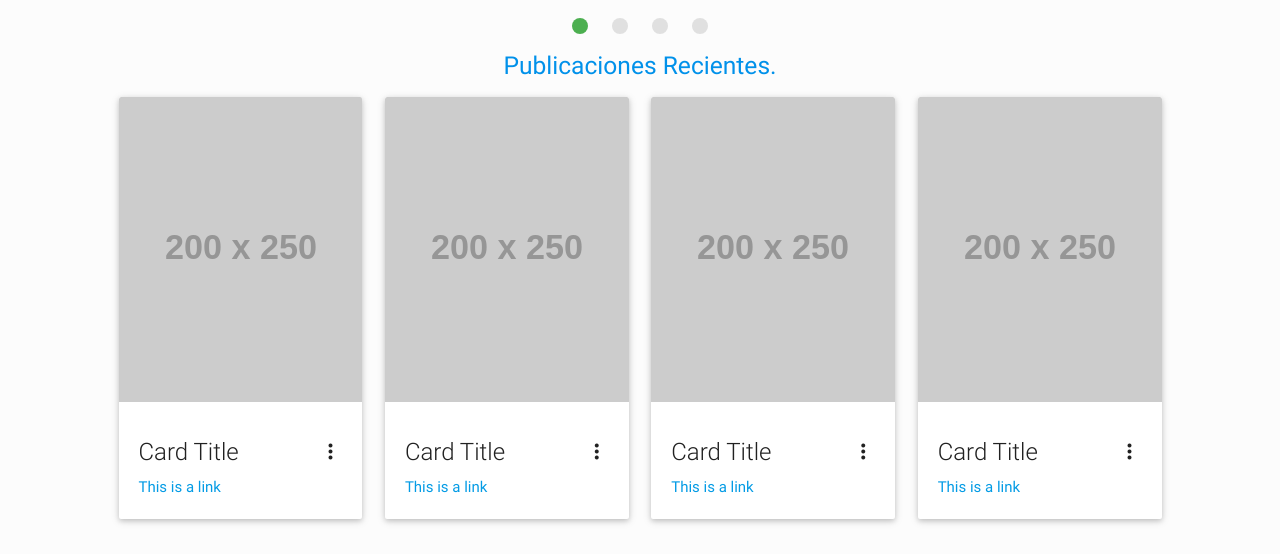
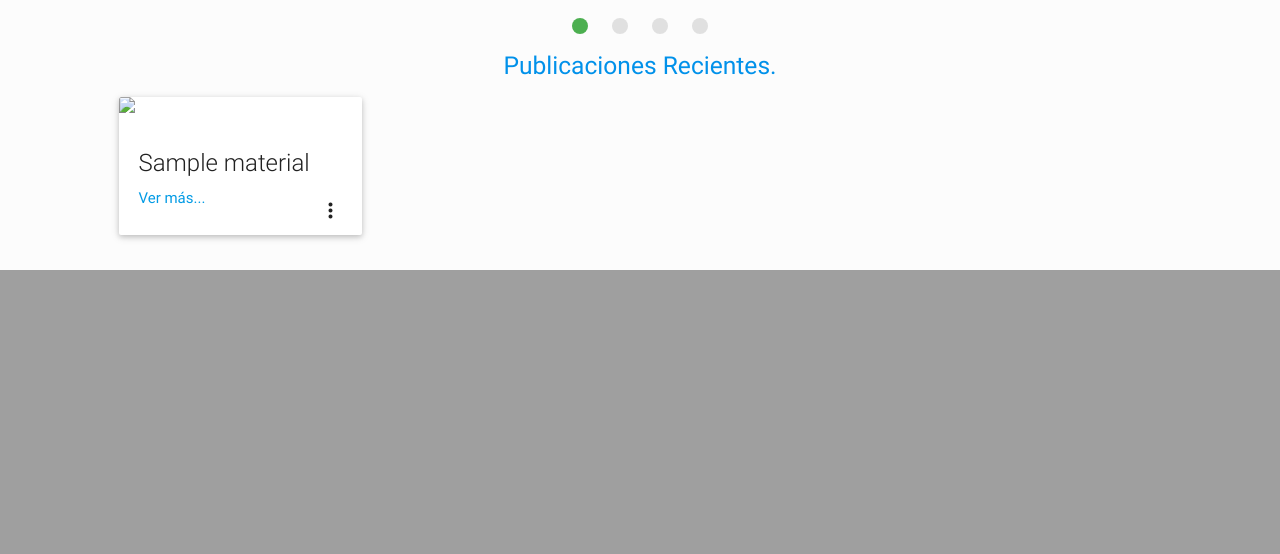
Before and after one commit to ikkerxd/biblioteca, a Django app: template biblioteca/templates/catalogacion/index.html in a window 1280 px wide. Shown: the part 614-1168 px from the top of the page. After the commit the page ends 884 px from the top, so only its background shows below. Run offline with Django 3.2, Linux system fonts and the light colour scheme; the template is opened without the code that fills it: most values are stand-ins (such as "Sample title", 1, 10 or a date in 2020); grey boxes labelled with a size stand in for pictures from a placeholder-image service; some libraries are stand-ins or nearby versions.

Commit message:
vista detalle del material

```diff
--- a/biblioteca/apps/catalogacion/admin.py
+++ b/biblioteca/apps/catalogacion/admin.py
@@ -3,9 +3,9 @@
 
 
 class MaterialAdmin(admin.ModelAdmin):
-    list_display = ['isbn', 'sigantura', 'titulo', 'tipo_material']
+    list_display = ['isbn', 'signatura', 'titulo', 'tipo_material']
     ordering = ['titulo']
-    search_fields = ('isbn', 'sigantura', 'titulo', 'tipo_material',)
+    search_fields = ('isbn', 'signatura', 'titulo', 'tipo_material',)
 
 class EjemplarAdmin(admin.ModelAdmin):
     list_display = ['numero_ingreso', 'material']
--- a/biblioteca/apps/catalogacion/urls.py
+++ b/biblioteca/apps/catalogacion/urls.py
@@ -7,4 +7,9 @@
         views.Index.as_view(),
         name="Index"
     ),
+    url(
+        r'^publicacion/(?P<pk>\d+)$',
+        views.MaterialView.as_view(),
+        name="material"
+    ),
 ]
--- a/biblioteca/biblioteca/settings/base.py
+++ b/biblioteca/biblioteca/settings/base.py
@@ -27,6 +27,8 @@
 )
 
 THIRD_PARTY_APPS = (
+    'import_export',
+
 )
 
 INSTALLED_APPS = DJANGO_APPS + LOCAL_APPS + THIRD_PARTY_APPS
--- a/biblioteca/templates/catalogacion/index.html
+++ b/biblioteca/templates/catalogacion/index.html
@@ -14,69 +14,31 @@
             <h5 class="center-align light-blue-text text-accent-4 title-section">Publicaciones Recientes.</h5>
             <div class="row">
 
+              {% for material in materiales %}
 
                 <div class="col s12 m3">
                     <div class="card">
                         <div class="card-image waves-effect waves-block waves-light">
-                          <img class="activator" src="http://placehold.it/200x250">
+                          <img class="activator" src="{{ material.portada.url }}" >
                         </div>
                         <div class="card-content">
-                          <span class="card-title activator grey-text text-darken-4">Card Title<i class="mdi-navigation-more-vert right"></i></span>
-                          <p><a href="#">This is a link</a></p>
+                          <span class="card-title activator grey-text text-darken-4">{{ material.titulo }}<i class="mdi-navigation-more-vert right"></i></span>
+                          <p><a href="{% url 'catalogacion_app:material' material.pk %}">Ver más...</a></p>
                         </div>
                         <div class="card-reveal">
-                          <span class="card-title grey-text text-darken-4">Card Title<i class="mdi-navigation-close right"></i></span>
-                          <p>Here is some more information about this product that is only revealed once clicked on.</p>
-                        </div>
-                    </div>
-                </div>
-                <div class="col s12 m3">
-                    <div class="card">
-                        <div class="card-image waves-effect waves-block waves-light">
-                          <img class="activator" src="http://placehold.it/200x250">
-                        </div>
-                        <div class="card-content">
-                          <span class="card-title activator grey-text text-darken-4">Card Title<i class="mdi-navigation-more-vert right"></i></span>
-                          <p><a href="#">This is a link</a></p>
-                        </div>
-                        <div class="card-reveal">
-                          <span class="card-title grey-text text-darken-4">Card Title<i class="mdi-navigation-close right"></i></span>
-                          <p>Here is some more information about this product that is only revealed once clicked on.</p>
+                          <span class="card-title grey-text text-darken-4">{{ material.titulo }}<i class="mdi-navigation-close right"></i></span>
+                             {% for autor in material.autor.all %}
+                              <p>
+                                {{ autor }}
+
+                              </p>
+                             {% endfor %}
+
                         </div>
                     </div>
                 </div>
 
-                <div class="col s12 m3">
-                    <div class="card">
-                        <div class="card-image waves-effect waves-block waves-light">
-                          <img class="activator" src="http://placehold.it/200x250">
-                        </div>
-                        <div class="card-content">
-                          <span class="card-title activator grey-text text-darken-4">Card Title<i class="mdi-navigation-more-vert right"></i></span>
-                          <p><a href="#">This is a link</a></p>
-                        </div>
-                        <div class="card-reveal">
-                          <span class="card-title grey-text text-darken-4">Card Title<i class="mdi-navigation-close right"></i></span>
-                          <p>Here is some more information about this product that is only revealed once clicked on.</p>
-                        </div>
-                    </div>
-                </div>
-
-                <div class="col s12 m3">
-                    <div class="card">
-                        <div class="card-image waves-effect waves-block waves-light">
-                          <img class="activator" src="http://placehold.it/200x250">
-                        </div>
-                        <div class="card-content">
-                          <span class="card-title activator grey-text text-darken-4">Card Title<i class="mdi-navigation-more-vert right"></i></span>
-                          <p><a href="#">This is a link</a></p>
-                        </div>
-                        <div class="card-reveal">
-                          <span class="card-title grey-text text-darken-4">Card Title<i class="mdi-navigation-close right"></i></span>
-                          <p>Here is some more information about this product that is only revealed once clicked on.</p>
-                        </div>
-                    </div>
-                </div>
+              {% endfor %}
             </div>
         </div>
     </section>
```
Also changed, not shown: biblioteca/apps/catalogacion/models.py (+8 -2 lines), biblioteca/apps/catalogacion/views.py (+23 -1 lines), biblioteca/apps/lector/admin.py (+6 -2 lines), biblioteca/apps/lector/resource.py (added, +10 -0 lines), biblioteca/templates/catalogacion/material.html (added, +46 -0 lines), biblioteca/apps/catalogacion/migrations/0002_auto_20150819_1614.py (deleted), biblioteca/apps/circulacion/migrations/0002_auto_20150819_1614.py (deleted).
